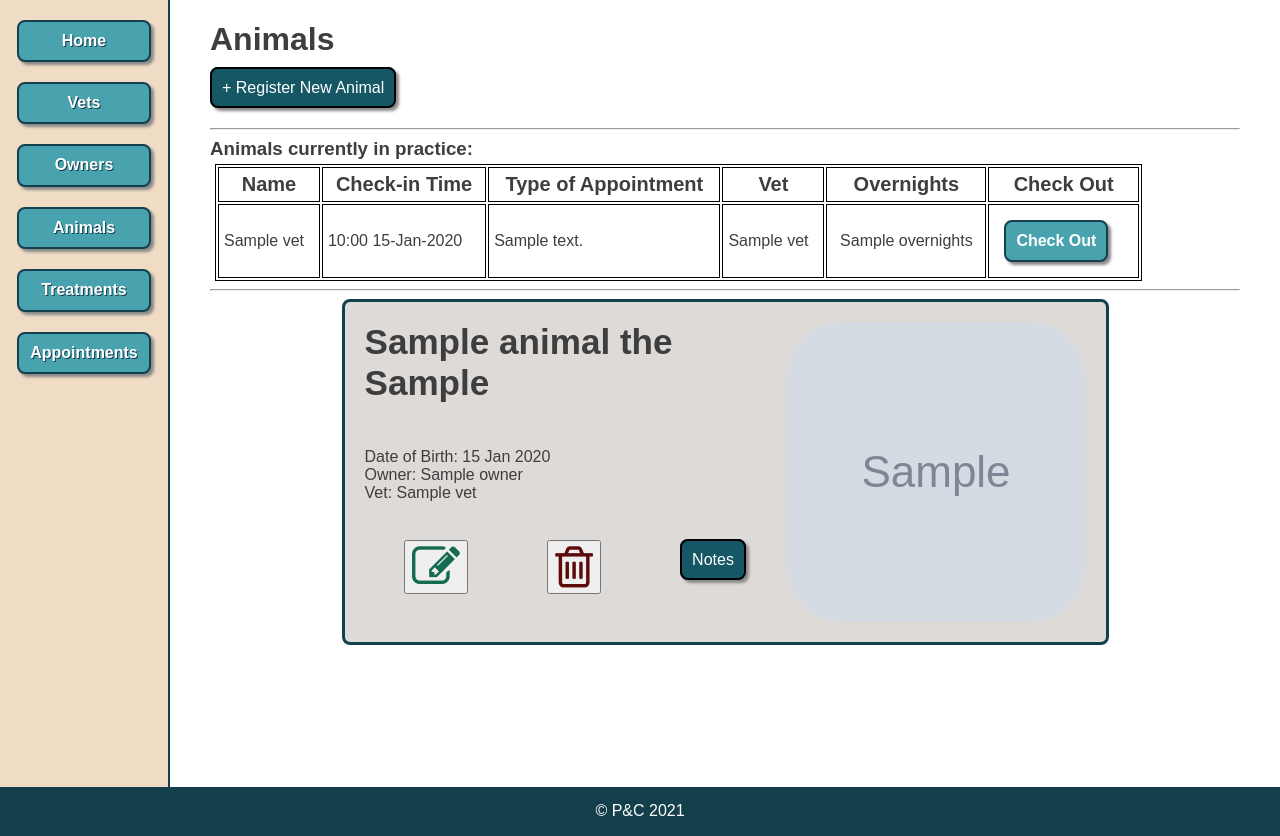
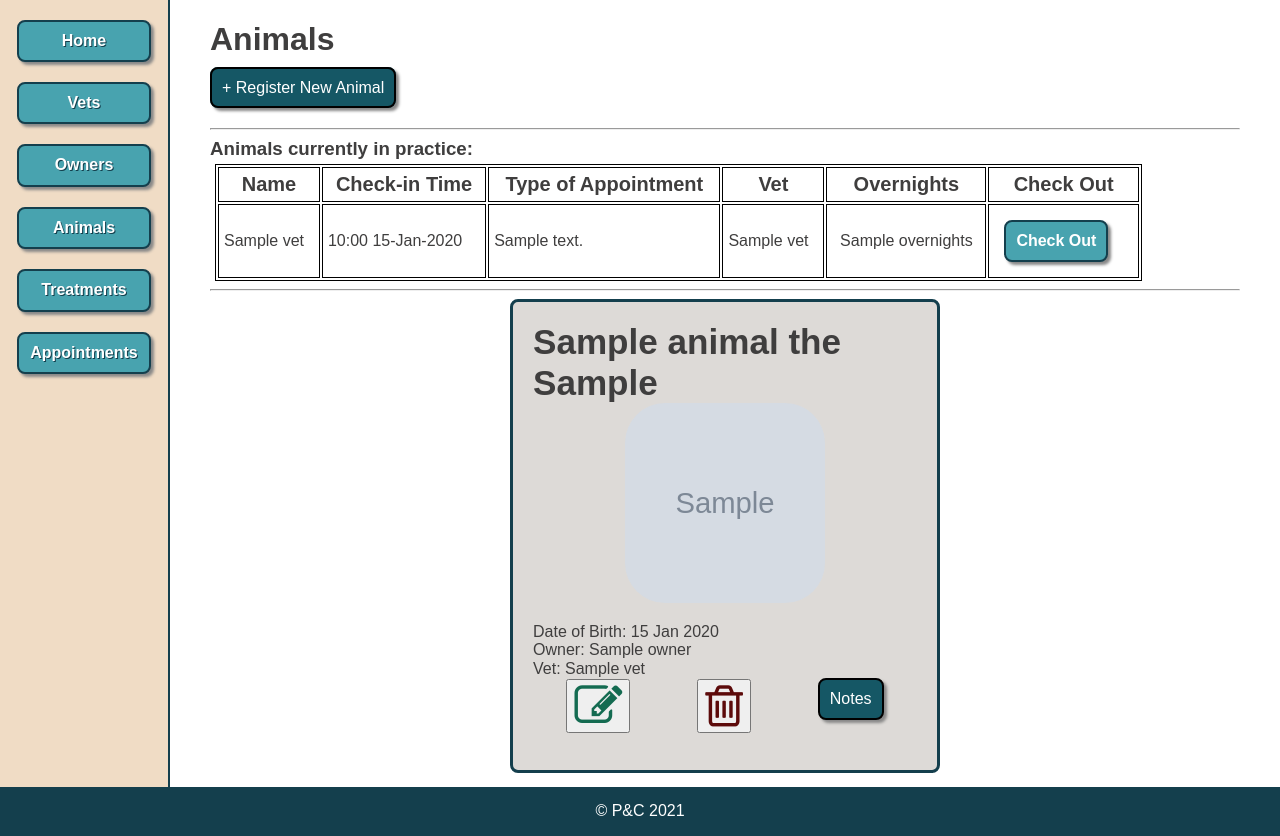
Before and after one commit to Kirsten4/vet_management_app, a Flask app: page /animals in a window 1280 px wide. Shown: the part 148-984 px from the top of the page. Run offline with Flask 2, Linux system fonts and the light colour scheme; grey boxes marked "Sample" are stand-in pictures; a database or web service that is not in the repository returns one stand-in record (values such as "Sample title"); some libraries are stand-ins or nearby versions.

Commit message:
animal page rearranged

```diff
--- a/controllers/animals_controller.py
+++ b/controllers/animals_controller.py
@@ -71,7 +71,7 @@ def update_animal(id):
     place_holder_animal = animal_repository.select(id)
     checked_in_time = place_holder_animal.checked_in_time
     checked_out_time = place_holder_animal.checked_out_time
-    photo = request.form['photo']
+    photo = place_holder_animal.photo
     animal = Animal(name, date_of_birth, type_of_animal, owner, vet, photo, checked_in_time, checked_out_time, id)
     animal_repository.update(animal)
     return redirect(url_for(".animals"))
@@ -109,6 +109,7 @@ def check_out_animal(id):
 def show(id):
     animal = animal_repository.select(id)
     notes = note_repository.select_all_notes_by_animal(animal)
+    notes.sort(key=lambda x: x.date, reverse=True)
     return render_template("animals/show.html", notes=notes, animal=animal)
 
 # CREATE ANIMAL NOTES
--- a/controllers/vets_controller.py
+++ b/controllers/vets_controller.py
@@ -48,7 +48,8 @@ def edit_vet(id):
 def update_vet(id):
     name = request.form['name']
     qualified_date = request.form['qualified_date']
-    photo = request.form['photo']
+    vet = vet_repository.select(id)
+    photo = vet.photo
     vet = Vet(name, qualified_date, photo, id)
     vet_repository.update(vet)
     return redirect(url_for(".vets"))
--- a/static/style.css
+++ b/static/style.css
@@ -34,8 +34,8 @@ td form {
 
 .animal-photo{
     border-radius: 20%;
-    height: 300px;
-    width: 300px;
+    height: 200px;
+    width: 200px;
     object-fit: cover;
 }
 
@@ -143,8 +143,9 @@ td form {
     margin: auto;
     margin-bottom: 20px;
     padding: 20px;
-    width: 70%;
-    display: grid;
+    width: 30vw;
+    /* width: 30%;
+    display: grid; */
     grid-template-areas:
     'header-animal animal-photo-cont'
     'animal-info animal-photo-cont'
@@ -152,6 +153,16 @@ td form {
     background-color: #dddad7;
     border: solid 3px rgb(20, 63, 77);
     border-radius: 8px;
+}
+
+#animal-flex {
+    display: flex;
+    flex-wrap: wrap;
+    justify-content: space-around;
+}
+
+#animal-flex div {
+    display: flex;
 }
 
 .td-centre {
--- a/templates/animals/index.html
+++ b/templates/animals/index.html
@@ -38,8 +38,9 @@
         <p class="warning">There are no animals checked-in yet! <a href="/appointments">Go to appointments</a></p>
     {% endif %}
 <hr>
-
+<section id="animal-flex">
     {% for animal in animals %}
+        <div>
             <section id="animal-container">
                 <div id="header-animal">
                     <h3>
@@ -72,10 +73,10 @@
                     <div class="submit-form">
                         <a href="/animals/{{animal.id}}/notes">Notes</a>
                     </div>
-
                 </div>
             </section>
-
+        </div>
     {% endfor %}
+</section>
 
 {% endblock content %}
```
Lines whose indentation alone changed are shown as unchanged.
